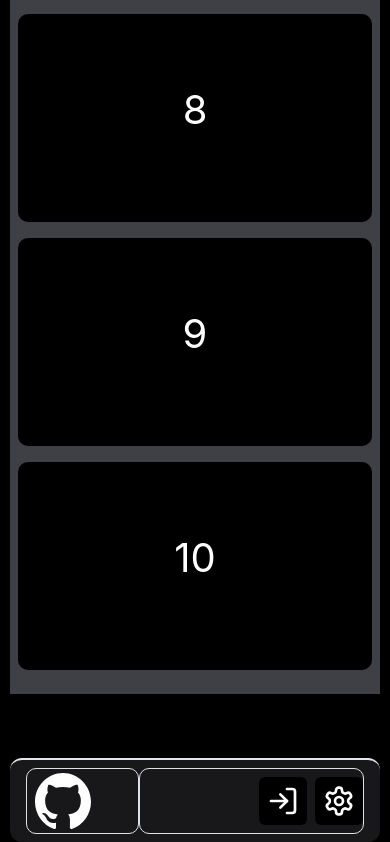
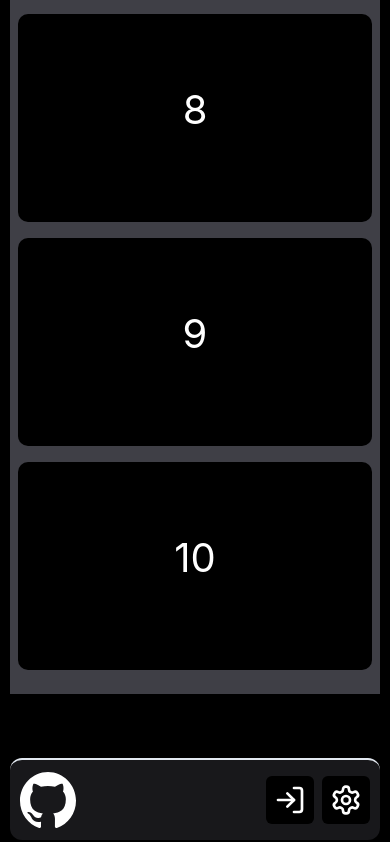
Before and after one commit to PouryaSoleimani/NEXT-TRAINING, a Next.js app: page /htmlcss-review/flexbox in a window 390 px wide. Shown: the part 2862-3704 px from the top of the page. Built offline with nearby package versions, Linux system fonts and the light colour scheme.

Commit message:
🟧 FLEXBOX 🟧

```diff
--- a/pages/htmlcss-review/flexbox.tsx
+++ b/pages/htmlcss-review/flexbox.tsx
@@ -38,14 +38,14 @@ function FlexBox() {
             </div>
 
             {/* 4 - FLEX BASIS */}
-            <div id="FLEX____CONTAINER4" className='w-[95%] py-2 md:py-3 bg-zinc-600/30 backdrop-blur-2xl mx-auto mt-16 border-t-2 flex px-3 md:px-6 gap-4 rounded-xl justify-between'>
+            <div id="FLEX____CONTAINER4" className='w-[95%] py-2 md:py-3 bg-zinc-600/30 backdrop-blur-2xl mx-auto mt-16 border-t-2 flex px-2.5 md:px-6 gap-4 rounded-xl justify-between'>
 
                 {/* MOBILE */}
                 <div id='NAVBAR___MOBILE' className='flex md:hidden items-center justify-between w-full'>
-                    <div className="FLEX____ITEM4 basis-1/3 border">
-                        <IoLogoGithub className="size-16" />
+                    <div className="FLEX____ITEM4 basis-1/3">
+                        <IoLogoGithub className="size-16 -translate-x-2" />
                     </div>
-                    <div className="FLEX____ITEM4 p-0  basis-2/3 justify-end gap-2 px-0 py-2  border">
+                    <div className="FLEX____ITEM4 p-0  basis-2/3 justify-end gap-2 px-0 py-2 ">
                         <LogIn className='bg-black p-2 rounded w-12 h-12' />
                         <Settings className='bg-black p-2 rounded w-12 h-12' />
                     </div>
```
